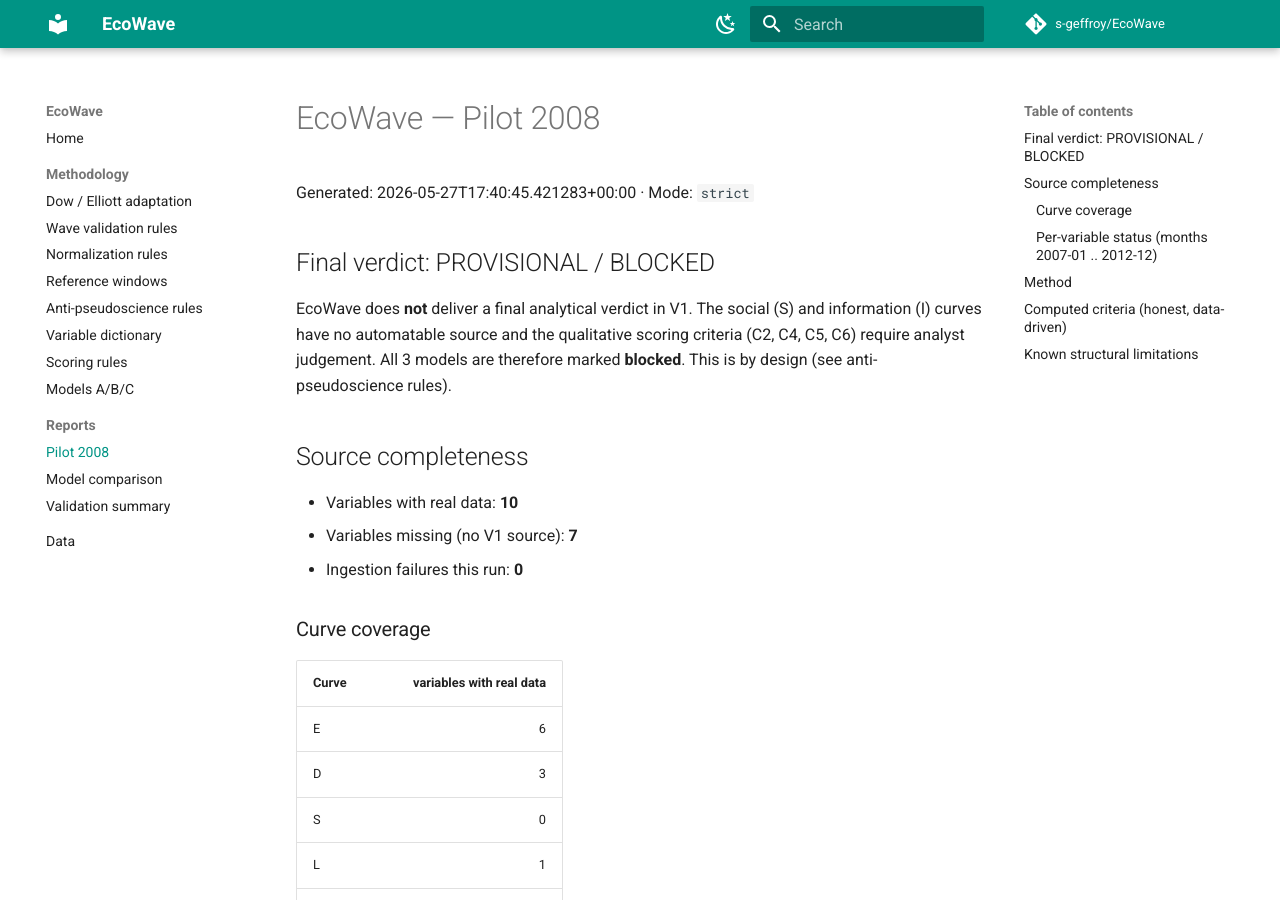
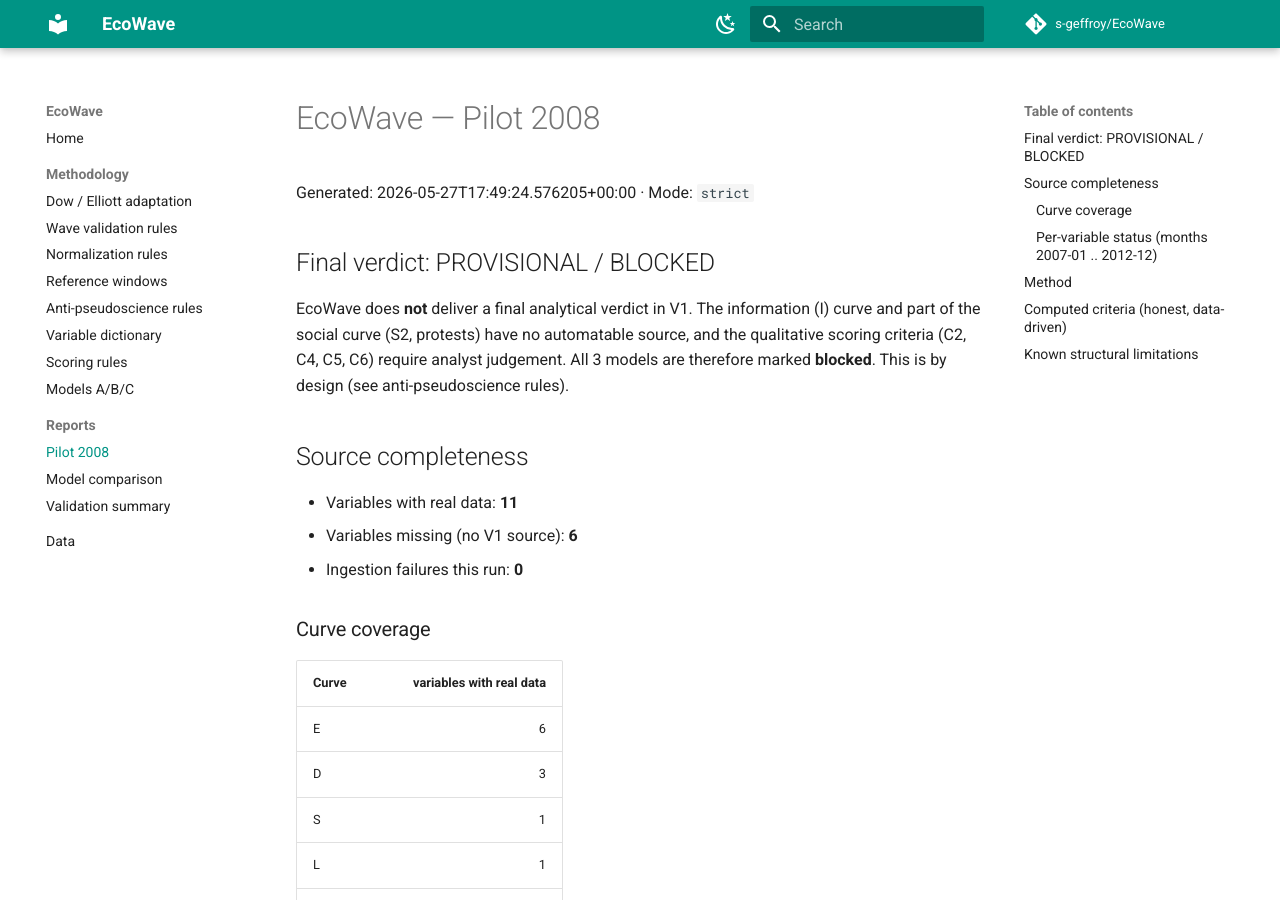
Before and after one commit to s-geffroy/EcoWave, an MkDocs documentation site: the page built from docs/reports/report_2008_pilot.md, in a window 1280 px wide and 900 px high. Built offline with MkDocs 1.6.1 and Material for MkDocs 9.7.7, drawn with Linux system fonts in a browser that asks for light colours; comment, search, counter and statistics services are not loaded.

Commit message:
feat: activate social (S) curve with Euro Area youth unemployment
- S1 = Euro Area youth unemployment ages 15-24 (FRED LRHU24TTEZM156S), moved from
  not-automatable into the ingestion plan; the S curve now contributes to C1
  (4 confirming curves E/D/L/S in 2010-2012; youth unemployment 24.3% in 2012-07).
- Update report verdict wording and pipeline end message (only I and S2 absent now).
- Refresh reports in docs/ and CHANGELOG.

Co-Authored-By: Claude Opus 4.7 (1M context) <noreply@anthropic.com>

```diff
--- a/docs/reports/report_2008_pilot.md
+++ b/docs/reports/report_2008_pilot.md
@@ -1,18 +1,19 @@
 # EcoWave — Pilot 2008
 
-Generated: 2026-05-27T17:40:45.421283+00:00  ·  Mode: `strict`
+Generated: 2026-05-27T17:49:24.576205+00:00  ·  Mode: `strict`
 
 ## Final verdict: PROVISIONAL / BLOCKED
 
-EcoWave does **not** deliver a final analytical verdict in V1. The social (S) and
-information (I) curves have no automatable source and the qualitative scoring
-criteria (C2, C4, C5, C6) require analyst judgement. All 3 models
-are therefore marked **blocked**. This is by design (see anti-pseudoscience rules).
+EcoWave does **not** deliver a final analytical verdict in V1. The information (I)
+curve and part of the social curve (S2, protests) have no automatable source, and
+the qualitative scoring criteria (C2, C4, C5, C6) require analyst judgement. All
+3 models are therefore marked **blocked**. This is by design
+(see anti-pseudoscience rules).
 
 ## Source completeness
 
-- Variables with real data: **10**
-- Variables missing (no V1 source): **7**
+- Variables with real data: **11**
+- Variables missing (no V1 source): **6**
 - Ingestion failures this run: **0**
 
 ### Curve coverage
@@ -20,7 +21,7 @@ are therefore marked **blocked**. This is by design (see anti-pseudoscience rule
 |---|---:|
 | E | 6 |
 | D | 3 |
-| S | 0 |
+| S | 1 |
 | L | 1 |
 | I | 0 |
 
@@ -40,7 +41,7 @@ are therefore marked **blocked**. This is by design (see anti-pseudoscience rule
 | I2 | 0 | 0 | 72 |
 | L1 | 72 | 0 | 0 |
 | L2 | 0 | 0 | 72 |
-| S1 | 0 | 0 | 72 |
+| S1 | 72 | 0 | 0 |
 | S2 | 0 | 0 | 72 |
 
 ## Method
```
Also changed, not shown: CHANGELOG.md (+3 -0 lines), docs/reports/model_comparison.md (+6 -6 lines), docs/reports/validation_summary.md (+1 -1 lines), sources_manifest.json (+13 -1 lines), 2 other files.
